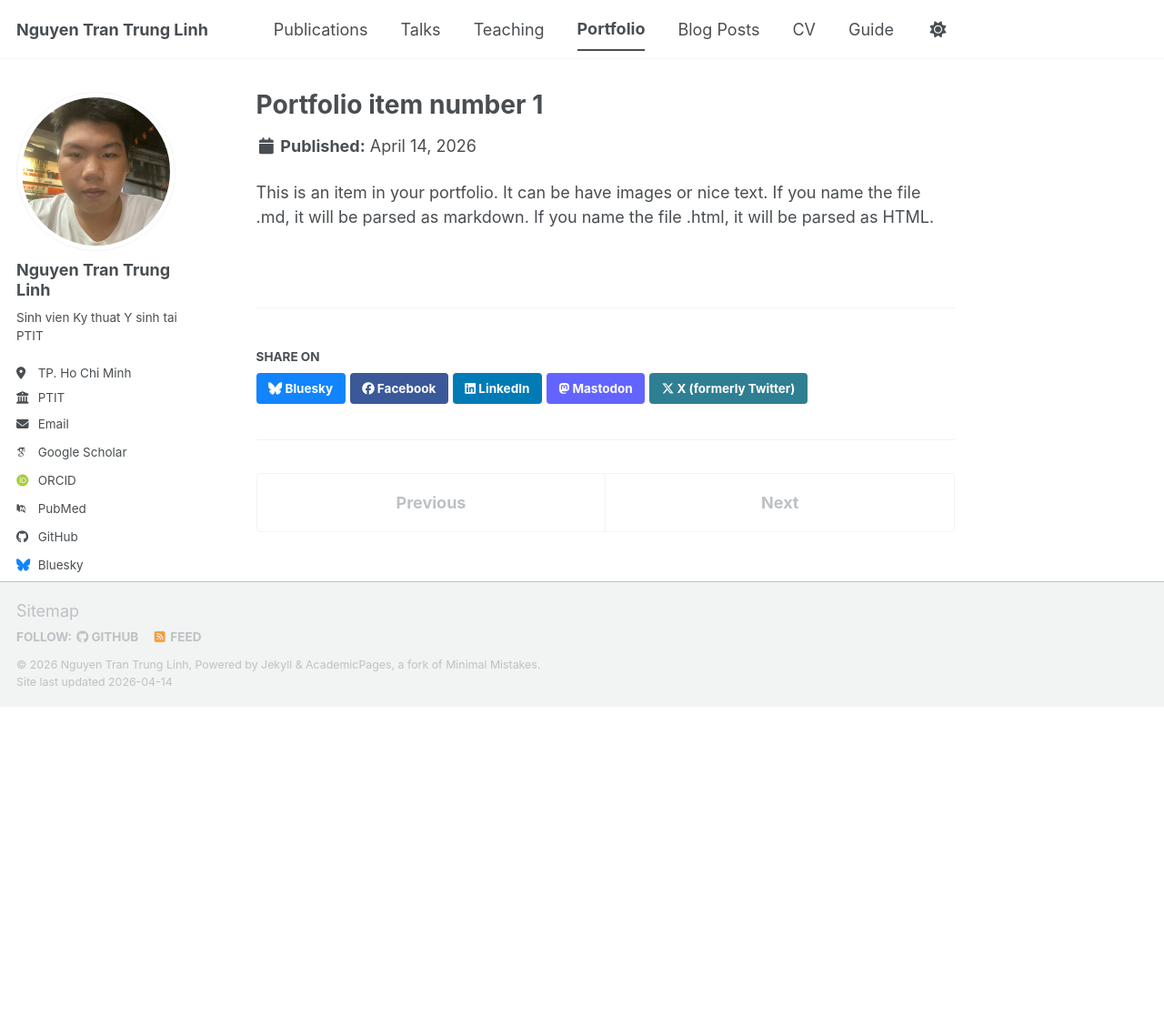
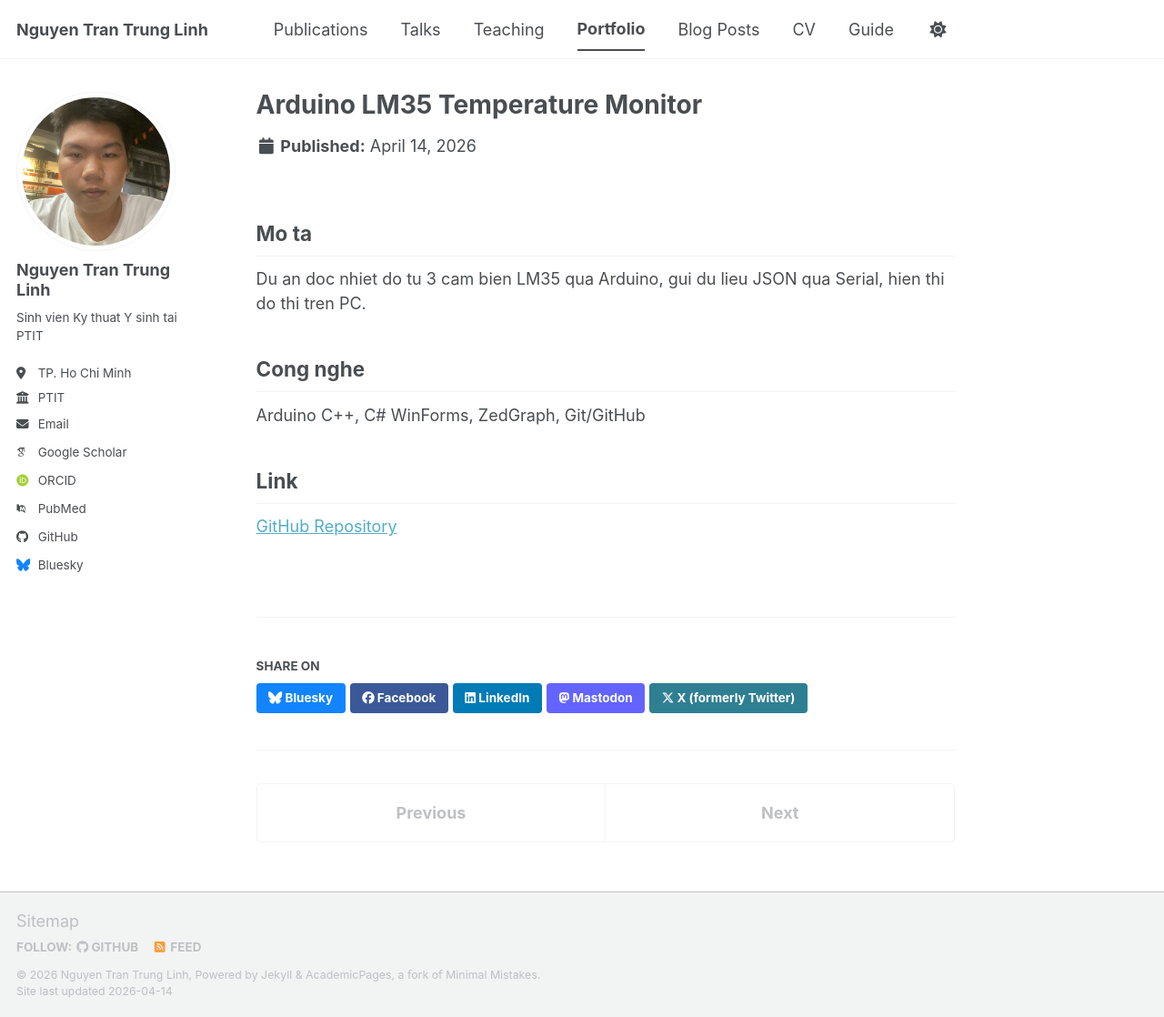
Before and after one commit to raumaniac/raumaniac.github.io, a Jekyll site: the page built from _portfolio/portfolio-1.md, in a window 1280 px wide and 1118 px high. Shown: the whole window at 91% size. Built offline with Jekyll 4.4.1, drawn with Linux system fonts in a browser that asks for light colours; some web fonts are replaced; a script bundle is joined from its source files by our own code; library files that are not in the unit come from our copies.

Commit message:
Revise portfolio item to Arduino LM35 project
Updated portfolio item details including title, excerpt, description, technologies used, and GitHub link.

```diff
--- a/_portfolio/portfolio-1.md
+++ b/_portfolio/portfolio-1.md
@@ -1,7 +1,15 @@
 ---
-title: "Portfolio item number 1"
-excerpt: "Short description of portfolio item number 1<br/><img src='/images/500x300.png'>"
+title: "Arduino LM35 Temperature Monitor"
+excerpt: "He thong giam sat nhiet do LM35 voi Arduino"
 collection: portfolio
 ---
 
-This is an item in your portfolio. It can be have images or nice text. If you name the file .md, it will be parsed as markdown. If you name the file .html, it will be parsed as HTML.
+## Mo ta
+Du an doc nhiet do tu 3 cam bien LM35 qua Arduino,
+gui du lieu JSON qua Serial, hien thi do thi tren PC.
+
+## Cong nghe
+Arduino C++, C# WinForms, ZedGraph, Git/GitHub
+
+## Link
+[GitHub Repository](https://github.com/raumaniac/Arduino_LM35_TempMonitor)
```
